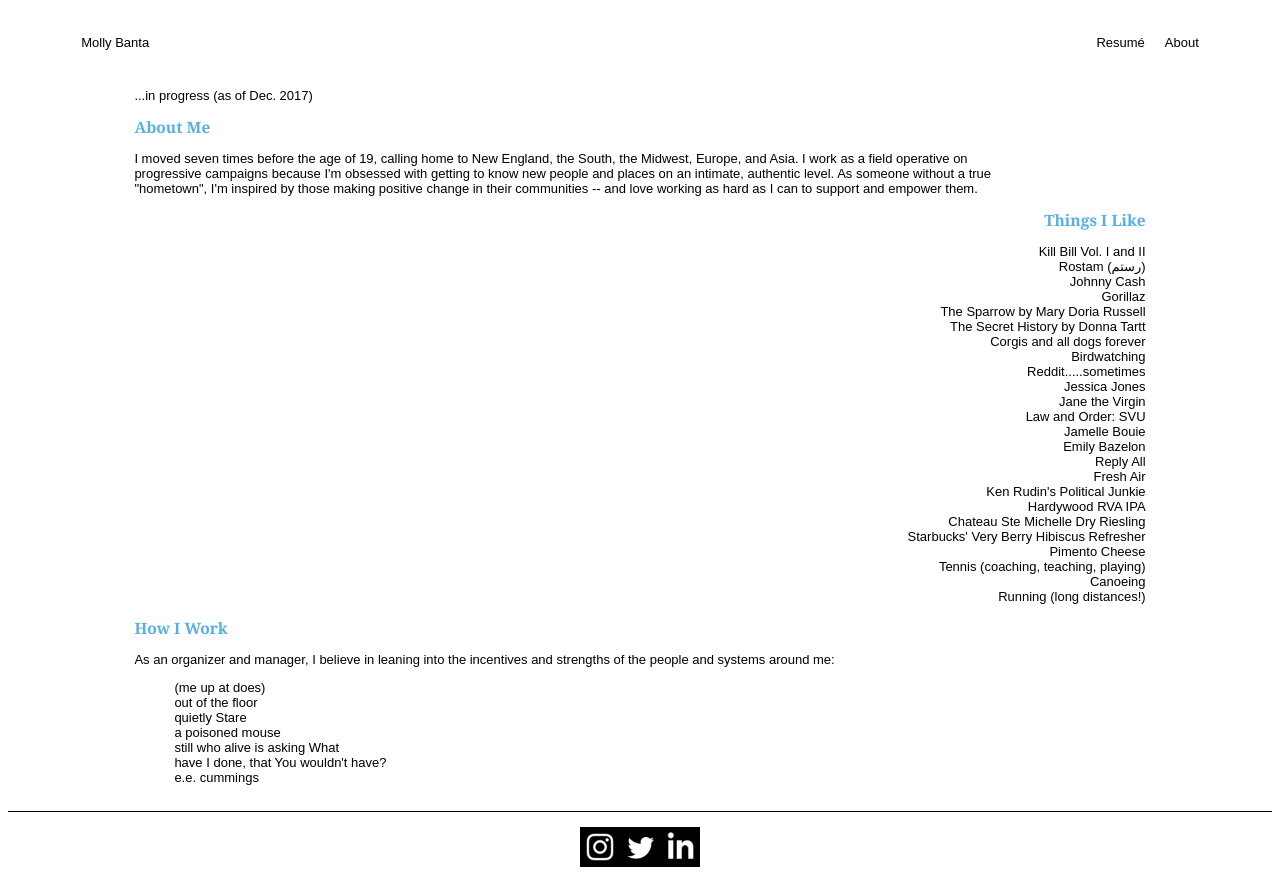
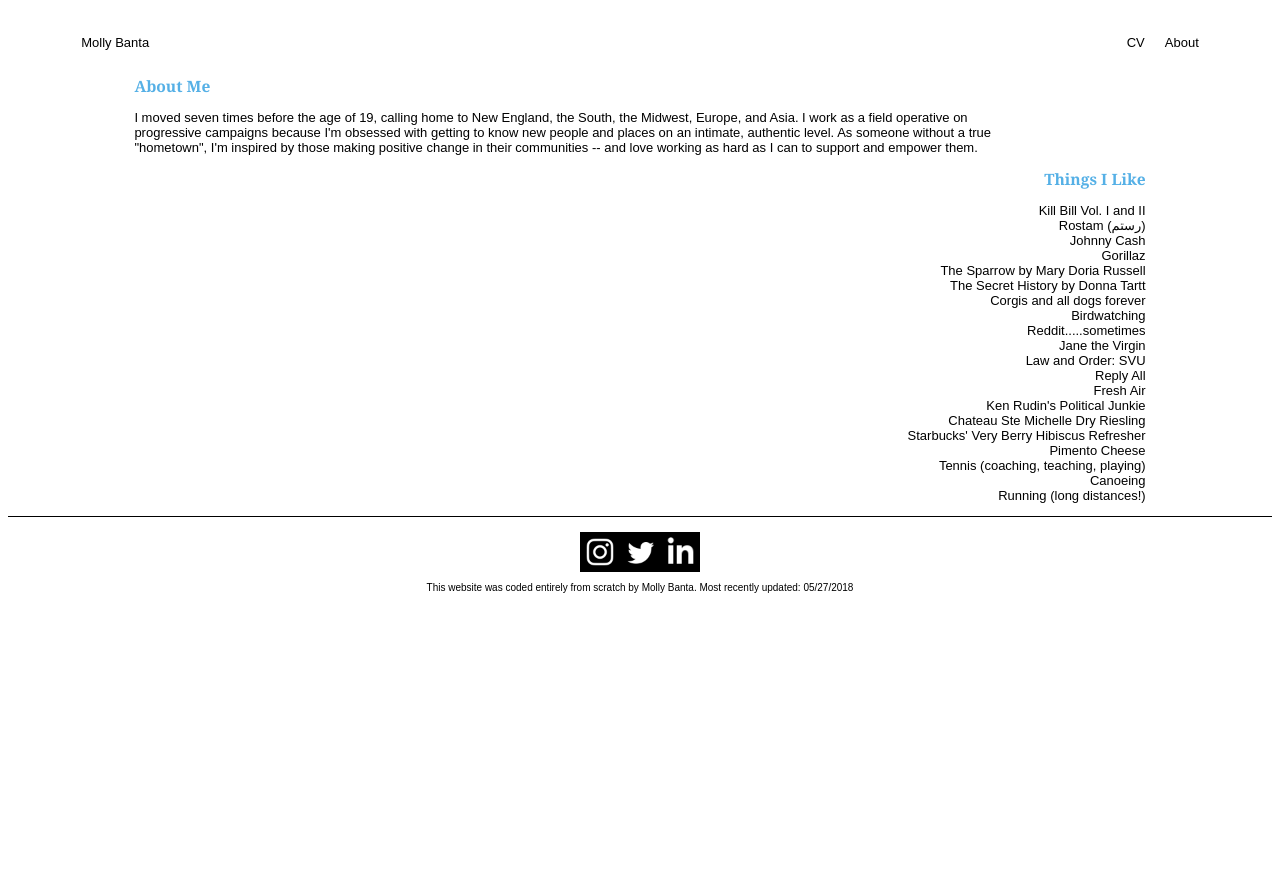
Before and after one commit to molly-banta/molly-banta.github.io, a plain HTML site: page feed.html in a window 1280 px wide. After the commit the page ends 800 px from the top, so only its background shows below. Drawn offline with Linux system fonts and the light colour scheme.

Commit message:
updated footer disclaimer

```diff
--- a/css/styles.css
+++ b/css/styles.css
@@ -139,6 +139,14 @@ a:hover{
     color: gray;
 }
 
+.footer-disclaimer{
+    font-size: 10px;
+    display: block;
+    margin-bottom: 13px;
+    margin-left:30%;
+    margin-right:30%;
+}
+
 .resume-title{
     font-size: 13px;
     display: block;
--- a/feed.html
+++ b/feed.html
@@ -36,7 +36,7 @@
             </li>
 
             <li class="nav-right">
-                <a href="resume.html">Resumé</a>
+                <a href="resume.html">CV</a>
             </li>
         </ul>
 
@@ -44,7 +44,6 @@
 
 
     <article class="notes-section">
-        <p class="resume-title">...in progress (as of Dec. 2017)</p>
         <h3>About Me</h3>
         <p class="resume-title">
             I moved seven times before the age of 19, calling home to New England, the South, the Midwest, Europe, and Asia. I work as a field operative on progressive campaigns because I'm obsessed with getting to know new people and places on an intimate, authentic
@@ -64,15 +63,11 @@
             <a href="https://www.instagram.com/p/BdTM1RgDJvG/?taken-by=supercorgi_jojo"><br>Corgis</a> <a href="https://www.instagram.com/p/BbDa-hzhExo/?taken-by=lokistagram">and all dogs forever</a>
             <a href="http://www.audubon.org/bird-guide"><br>Birdwatching</a>
             <a href="https://www.reddit.com/r/AskReddit/"><br>Reddit.....sometimes</a>
-            <a href="https://www.netflix.com/title/80002311"><br>Jessica Jones</a>
             <a href="http://www.cwtv.com/shows/jane-the-virgin/"><br>Jane the Virgin</a>
             <a href="https://www.nbc.com/law-and-order-special-victims-unit"><br>Law and Order: SVU</a>
-            <a href="https://jamellebouie.net/the-newsletter/"><br>Jamelle Bouie</a>
-            <a href="https://twitter.com/emilybazelon"><br>Emily Bazelon</a>
             <a href="https://gimletmedia.com/episode/50-the-cathedral/"><br>Reply All</a>
             <a href="https://www.npr.org/programs/fresh-air/2017/08/22/545168709/fbi-profiler-says-linguistic-work-was-pivotal-in-capture-of-unabomber?showDate=2017-08-22"><br>Fresh Air</a>
             <a href="https://www.krpoliticaljunkie.com/"><br>Ken Rudin's Political Junkie</a>
-            <a href="https://hardywood.com/beers/rva-ipa/"><br>Hardywood RVA IPA</a>
             <a href="https://www.ste-michelle.com/our-wines/2015-dry-riesling"><br>Chateau Ste Michelle Dry Riesling</a>
             <a href="https://www.starbucks.com/menu/drinks/refreshers/very-berry-hibiscus"><br>Starbucks' Very Berry Hibiscus Refresher</a>
             <a href="http://gardenandgun.com/recipe/classic-pimento-cheese/"><br>Pimento Cheese</a>
@@ -83,31 +78,32 @@
         </p>
     </article>
 
-    <article class="notes-section">
+    <!--<article class="notes-section">-->
 
-        <h3>How I Work</h3>
-        <p class="resume-title">
-            As an organizer and manager, I believe in leaning into the incentives and strengths of the people and systems around me:
+    <!--    <h3>How I Work</h3>-->
+    <!--    <p class="resume-title">-->
+    <!--        As an organizer and manager, I believe in leaning into the incentives and strengths of the people and systems around me:-->
 
-            <blockquote class="resume-title">
-                (me up at does)
-                <br>out of the floor
-                <br>quietly Stare
-                <br>a poisoned mouse
-                <br>still who alive is asking What
-                <br>have I done, that You wouldn't have?
-                <br>e.e. cummings
-            </blockquote>
+    <!--        <blockquote class="resume-title">-->
+    <!--            (me up at does)-->
+    <!--            <br>out of the floor-->
+    <!--            <br>quietly Stare-->
+    <!--            <br>a poisoned mouse-->
+    <!--            <br>still who alive is asking What-->
+    <!--            <br>have I done, that You wouldn't have?-->
+    <!--            <br>e.e. cummings-->
+    <!--        </blockquote>-->
 
-        </p>
+    <!--    </p>-->
 
-    </article>
+    <!--</article>-->
 
     <footer>
         <a href="http://instagram.com/mollay_banter/"> <img src="images/instagram.png" alt="Instagram" height="40" width="40" </a>
         <a href="http://twitter.com/molly_banta"> <img src="images/twitter.png" alt="Twitter" height="40" width="40" </a>
         <a href="http://www.linkedin.com/in/mollybanta/"> <img src="images/linkedin.png" alt="LinkedIN" height="40" width="40" </a>
         <!--<a href="http://github.com/molly-banta"> <img src="images/github.png" alt="github" height="40" width="40" </a>-->
+    <p class="footer-disclaimer">This website was coded entirely from scratch by Molly Banta. Most recently updated: 05/27/2018</p>
     </footer>
 
 
```
Also changed, not shown: index.html (+2 -1 lines), resume.html (+3 -2 lines).
